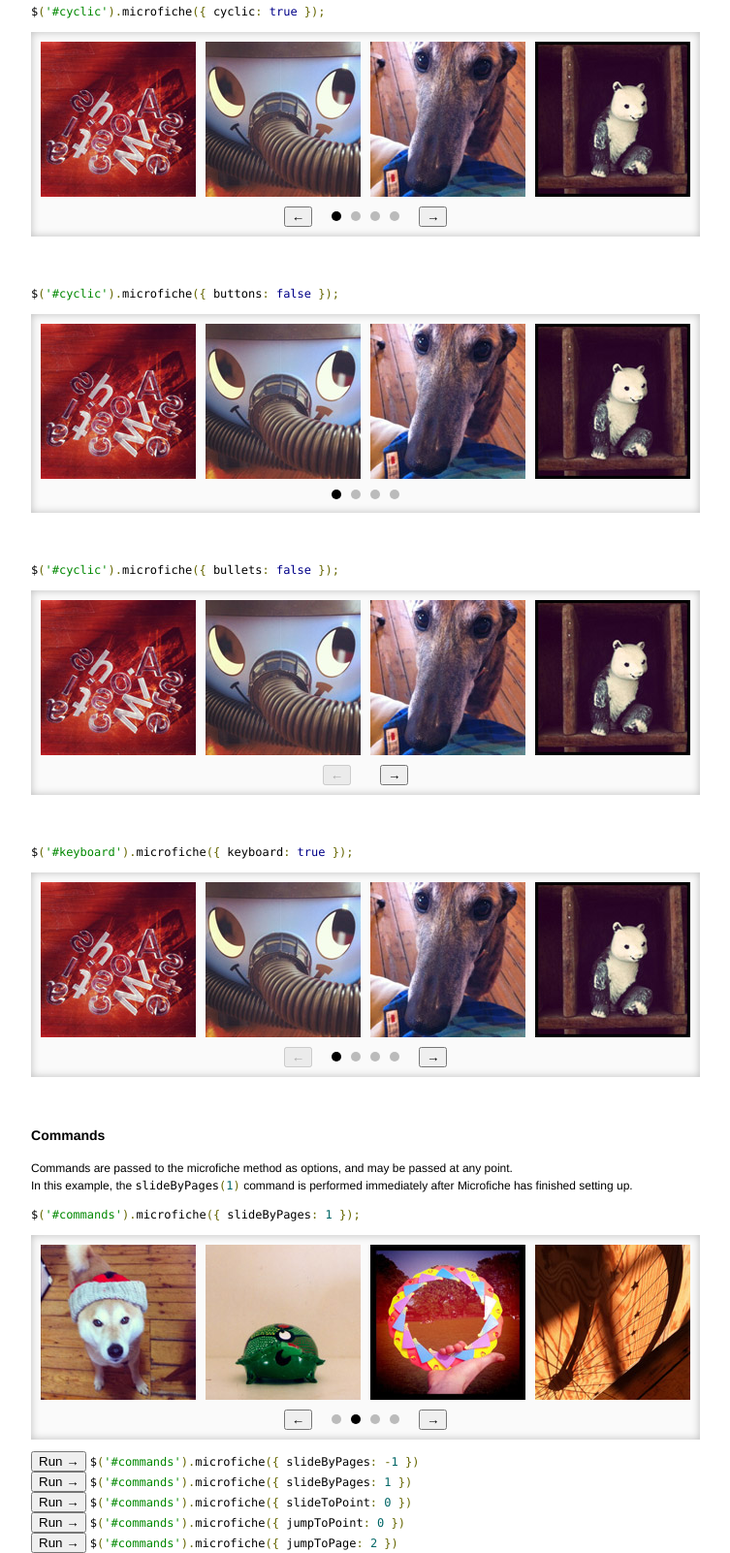
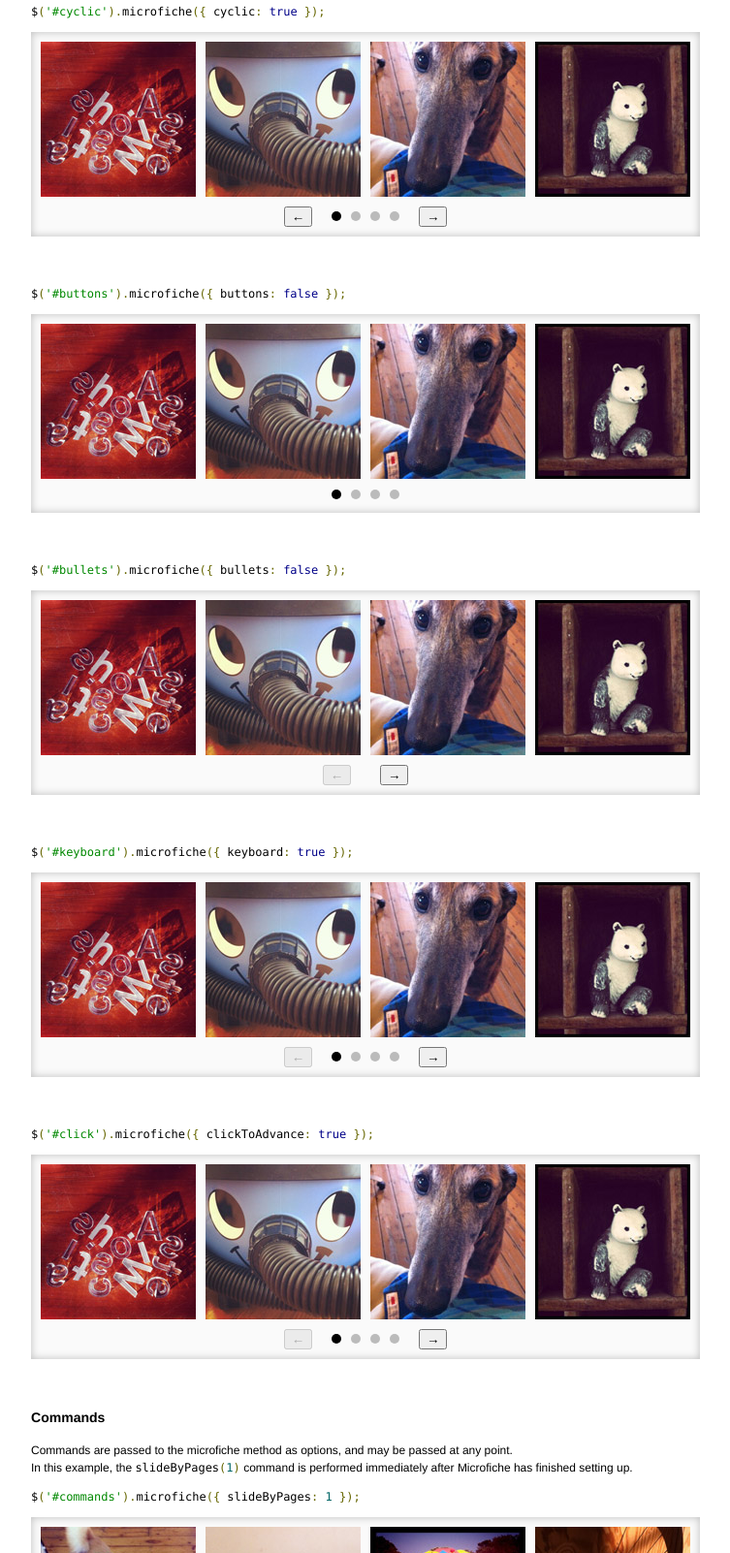
Before and after one commit to withassociates/microfiche.js, a plain HTML site: page index.html in a window 1280 px wide. Shown: the part 976-2578 px from the top of the page at 97% size, without its empty margins (263-1016 px from the left). Drawn offline with Linux system fonts and the light colour scheme.

Commit message:
Add clickToAdvance demo, tidy other demos

```diff
--- a/index.html
+++ b/index.html
@@ -92,13 +92,13 @@
   </div>
 
   <div class="demo">
-    <p><code class="prettyprint">$('#cyclic').microfiche({ buttons: false });</code></p>
+    <p><code class="prettyprint">$('#buttons').microfiche({ buttons: false });</code></p>
     <script>example('buttons')</script>
     <script>$('#buttons').microfiche({ buttons: false })</script>
   </div>
 
   <div class="demo">
-    <p><code class="prettyprint">$('#cyclic').microfiche({ bullets: false });</code></p>
+    <p><code class="prettyprint">$('#bullets').microfiche({ bullets: false });</code></p>
     <script>example('bullets')</script>
     <script>$('#bullets').microfiche({ bullets: false })</script>
   </div>
@@ -107,6 +107,12 @@
     <p><code class="prettyprint">$('#keyboard').microfiche({ keyboard: true });</code></p>
     <script>example('keyboard')</script>
     <script>$('#keyboard').microfiche({ keyboard: true })</script>
+  </div>
+
+  <div class="demo">
+    <p><code class="prettyprint">$('#click').microfiche({ clickToAdvance: true });</code></p>
+    <script>example('click')</script>
+    <script>$('#click').microfiche({ clickToAdvance: true })</script>
   </div>
 
   <h3>Commands</h3>
```
